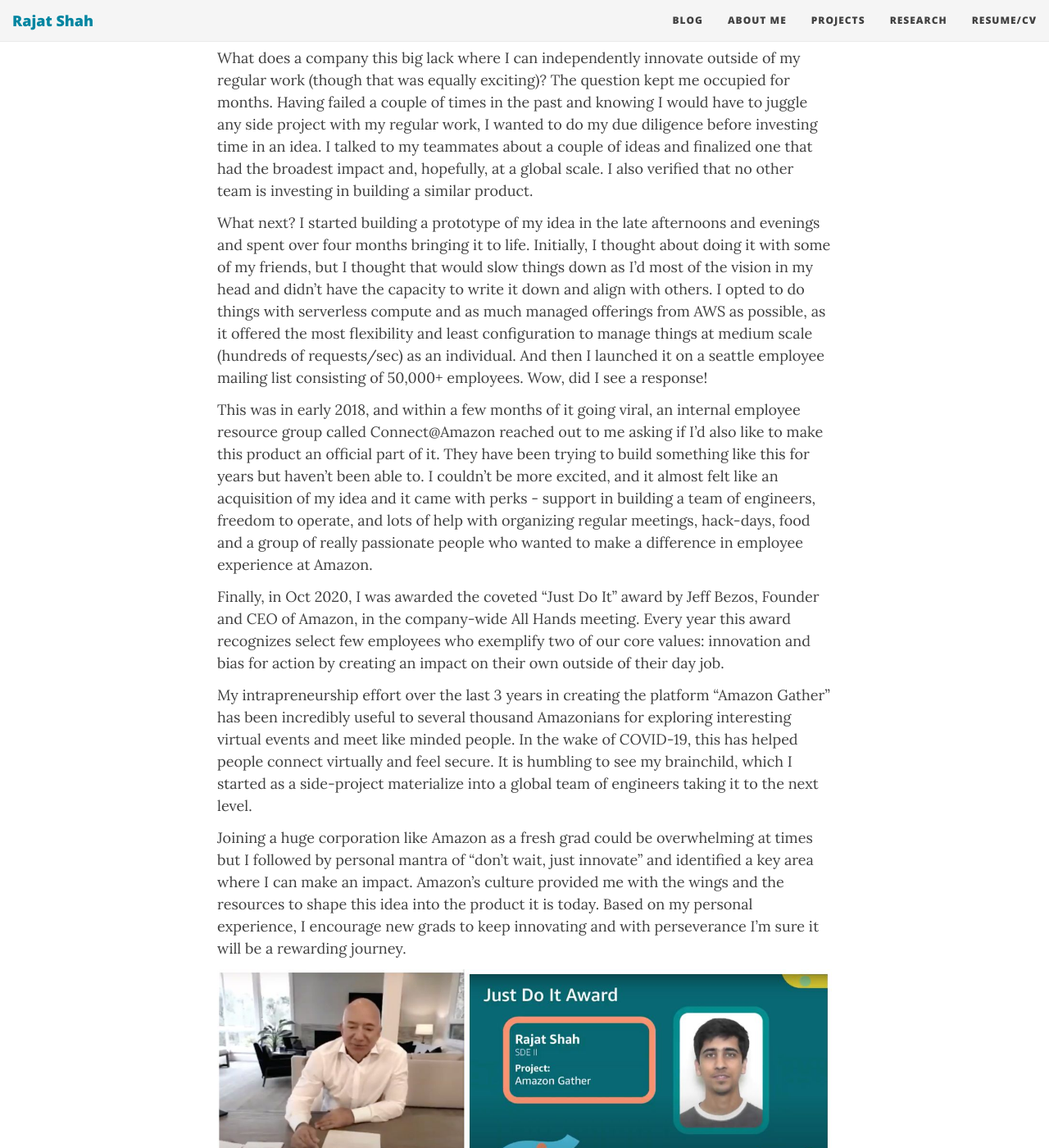
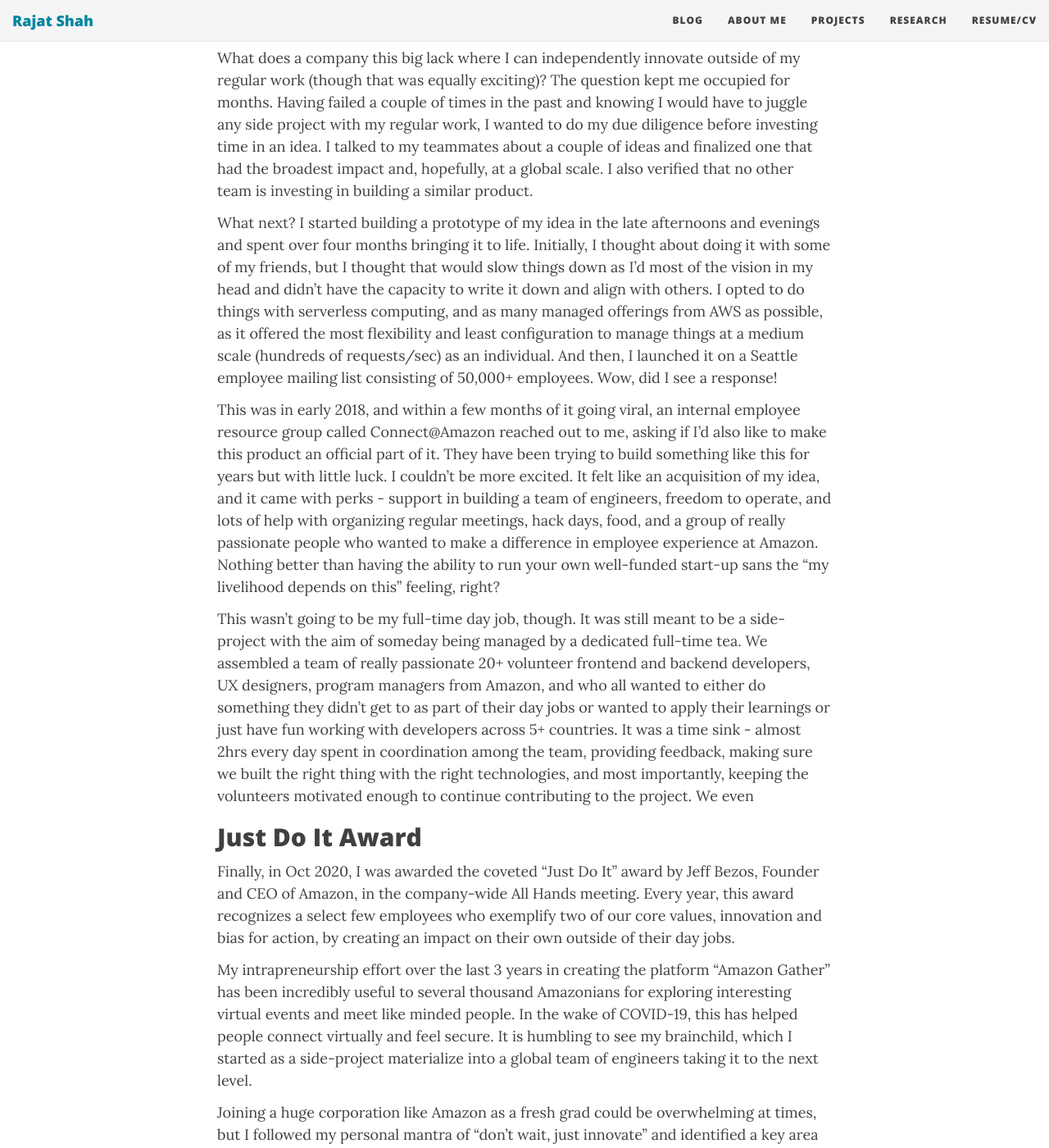
Before and after one commit to shahrajat/shahrajat.github.io, a Jekyll site: the page built from _posts/2020-12-24-amazon-just-do-it-award-jeff-bezos.md, in a window 1280 px wide and 1400 px high, scrolled down 1772 px. Shown: the whole window at 82% size. Built offline with Jekyll 4.4.1, drawn with Linux system fonts in a browser that asks for light colours; nearby versions of some CDN libraries; comment, search, counter and statistics services are not loaded; some of the changed text lies outside the part shown.

Commit message:
Update 2020-12-24-amazon-just-do-it-award-jeff-bezos.md

```diff
--- a/_posts/2020-12-24-amazon-just-do-it-award-jeff-bezos.md
+++ b/_posts/2020-12-24-amazon-just-do-it-award-jeff-bezos.md
@@ -8,34 +8,38 @@
 ---
 
 ## College years
-Back in my sophomore year in undergrad, I got obsessed with doing Software projects unrelated to my coursework. It all started when I was selected in my batch to build the complete website for my college's annual business and management festival called Consortium. Here is the [Wayback machine's snapshot](https://web.archive.org/web/20120315191008/http://www.consortiumvnit.com/index.php) of what is looked like (some of the components no longer work now that most browsers no longer support flash). C and Data Structure coursework in my freshman years had completely put me off and got me disinterested in learning programming (blame the super theoretical teaching methods?). Learning to build websites with JS, PHP, and MySQL in a team gave me much-needed confidence and introduced me to full-stack development. More importantly, I lacked formal awareness of the Software development lifecycle and the challenges of collaborating on team projects which surprisingly made it more fun. I still chuckle imagining how we used to share code among ourselves as zip files, as nobody told us what Git was. To date, nothing beats the thrill of deploying untested, unreviewed duct tape of several JQuery plugins and hacky PHP MySQL code to phpMyAdmin.
+Back in my sophomore year as an undergrad, I got obsessed with doing software projects unrelated to my coursework. It all started when I was selected in my batch to build the complete website for my college's annual business and management festival called Consortium. Here is the [Wayback machine's snapshot](https://web.archive.org/web/20120315191008/http://www.consortiumvnit.com/index.php) of what it looked like (some of the components no longer work now that most browsers no longer support flash). C and Data Structure coursework in my freshman years had completely put me off and got me disinterested in learning programming (blame the super theoretical teaching methods?). Learning to build websites with JS, PHP, and MySQL in a team gave me much-needed confidence and introduced me to full-stack development. More importantly, I lacked formal awareness of the Software development lifecycle and the challenges of collaborating on team projects, which surprisingly made it more fun. I still chuckle imagining how we used to share code among ourselves as zip files, as nobody told us what Git was. To date, nothing beats the thrill of deploying untested, unreviewed duct tape of several JQuery plugins and hacky PHP MySQL code to phpMyAdmin.
 
 Throughout my undergrad, I built enough websites to become the goto person for full-stack development in college - such as the one for our annual technical fest ([Wayback snapshot](https://web.archive.org/web/20130115195228/http://axisvnit.org/)), mid-scale systems with database scaling challenges, and even led a team of 10+ batchmates to successfully launch a social media platform for our college that supported live chats, video calls, feed and more, written mostly from scratch - well The Social Network movie had its global impact after all. Failed enough times in the process that it deserves another post. The skills and experience through these projects came in very handy during campus job placements!
 By doing these projects, I learned several key things early in my career:
 * Software development is a broad field, and building a passion for at least one niche area is critical.
 * Start with prototyping and hacking together things early on to validate a new idea.
-* Building a simple, intuitive user experience is hard, but critical for your product.
+* Building a simple, intuitive user experience is hard but critical for your product.
 * Rapid software development while working in a team is equally challenging and fun.
 
 I completed my undergrad equipped with enough skills to build useful mid-scale software and with a dream of having my own start-up one day. Along the way, I did a formal Master's as well at [NC State](https://ncsu.edu/) to get some specialization in Machine Learning, given all the craze around it.
 
 ## Amazon Days
-Right after graduation, I joined Amazon at its Seattle HQ, when it had around 500,000 employees worldwide. I considered myself very fortunate to be part of the biggest e-commerce website in the world, and I worked on unique challenges— all revolved around the common theme of doing things at scale. The public perception of Amazon makes it sound as if the 9-5 job leaves you with no energy for personal learning and growth, and I thought the entrepreneurship dreams would need to be put on the back burner. It was also not very common to see folks working on their 20% project, unlike a few other companies.
+Right after graduation, I joined Amazon at its Seattle HQ, at a time when it had around 500,000 employees worldwide. I considered myself very fortunate to be part of the biggest e-commerce website in the world, and I worked on unique challenges— all revolved around the common theme of doing things at scale. The public perception of Amazon makes it sound as if the 9-5 job leaves you with no energy for personal learning and growth, and I thought the entrepreneurship dreams would need to be put on the back burner. It was also not very common to see folks working on their 20% project, unlike a few other companies.
 
-## Just Do It Award
+## A start-up within a giant
 Within a few months, I attended my first company-wide all-hands in-person at the now-called Climate Pledge Arena. At the end of the all-hands, Jeff Bezos handed over a "Just Do It" award with a size 12 Nike shoe, to an employee who showed bias for action and innovation by doing something not part of their job. I was elated to see how the company still has so many avenues to innovate and be recognized at a global level by Jeff Bezos despite its size.
 
 What does a company this big lack where I can independently innovate outside of my regular work (though that was equally exciting)? The question kept me occupied for months. Having failed a couple of times in the past and knowing I would have to juggle any side project with my regular work, I wanted to do my due diligence before investing time in an idea. I talked to my teammates about a couple of ideas and finalized one that had the broadest impact and, hopefully, at a global scale. I also verified that no other team is investing in building a similar product.
 
-What next? I started building a prototype of my idea in the late afternoons and evenings and spent over four months bringing it to life. Initially, I thought about doing it with some of my friends, but I thought that would slow things down as I'd most of the vision in my head and didn't have the capacity to write it down and align with others. I opted to do things with serverless compute and as much managed offerings from AWS as possible, as it offered the most flexibility and least configuration to manage things at medium scale (hundreds of requests/sec) as an individual. And then I launched it on a seattle employee mailing list consisting of 50,000+ employees. Wow, did I see a response!
+What next? I started building a prototype of my idea in the late afternoons and evenings and spent over four months bringing it to life. Initially, I thought about doing it with some of my friends, but I thought that would slow things down as I'd most of the vision in my head and didn't have the capacity to write it down and align with others. I opted to do things with serverless computing, and as many managed offerings from AWS as possible, as it offered the most flexibility and least configuration to manage things at a medium scale (hundreds of requests/sec) as an individual. And then, I launched it on a Seattle employee mailing list consisting of 50,000+ employees. Wow, did I see a response!
 
-This was in early 2018, and within a few months of it going viral, an internal employee resource group called Connect@Amazon reached out to me asking if I'd also like to make this product an official part of it. They have been trying to build something like this for years but haven't been able to. I couldn't be more excited, and it almost felt like an acquisition of my idea and it came with perks - support in building a team of engineers, freedom to operate, and lots of help with organizing regular meetings, hack-days, food and a group of really passionate people who wanted to make a difference in employee experience at Amazon.
+This was in early 2018, and within a few months of it going viral, an internal employee resource group called Connect@Amazon reached out to me, asking if I'd also like to make this product an official part of it. They have been trying to build something like this for years but with little luck. I couldn't be more excited. It felt like an acquisition of my idea, and it came with perks - support in building a team of engineers, freedom to operate, and lots of help with organizing regular meetings, hack days, food, and a group of really passionate people who wanted to make a difference in employee experience at Amazon. Nothing better than having the ability to run your own well-funded start-up sans the "my livelihood depends on this" feeling, right?
 
-Finally, in Oct 2020, I was awarded the coveted "Just Do It" award by Jeff Bezos, Founder and CEO of Amazon, in the company-wide All Hands meeting. Every year this award recognizes select few employees who exemplify two of our core values: innovation and bias for action by creating an impact on their own outside of their day job.
+This wasn't going to be my full-time day job, though. It was still meant to be a side-project with the aim of someday being managed by a dedicated full-time tea. We assembled a team of really passionate 20+ volunteer frontend and backend developers, UX designers, program managers from Amazon, and who all wanted to either do something they didn't get to as part of their day jobs or wanted to apply their learnings or just have fun working with developers across 5+ countries. It was a time sink - almost 2hrs every day spent in coordination among the team, providing feedback, making sure we built the right thing with the right technologies, and most importantly, keeping the volunteers motivated enough to continue contributing to the project. We even
+
+## Just Do It Award
+
+Finally, in Oct 2020, I was awarded the coveted "Just Do It" award by Jeff Bezos, Founder and CEO of Amazon, in the company-wide All Hands meeting. Every year, this award recognizes a select few employees who exemplify two of our core values, innovation and bias for action, by creating an impact on their own outside of their day jobs.
 
 My intrapreneurship effort over the last 3 years in creating the platform "Amazon Gather" has been incredibly useful to several thousand Amazonians for exploring interesting virtual events and meet like minded people. In the wake of COVID-19, this has helped people connect virtually and feel secure. It is humbling to see my brainchild, which I started as a side-project materialize into a global team of engineers taking it to the next level.
 
-Joining a huge corporation like Amazon as a fresh grad could be overwhelming at times but I followed by personal mantra of "don't wait, just innovate" and identified a key area where I can make an impact. Amazon's culture provided me with the wings and the resources to shape this idea into the product it is today. Based on my personal experience, I encourage new grads to keep innovating and with perseverance I'm sure it will be a rewarding journey.
+Joining a huge corporation like Amazon as a fresh grad could be overwhelming at times, but I followed my personal mantra of "don't wait, just innovate" and identified a key area where I could make an impact. Amazon's culture provided me with the wings and the resources to shape this idea into the product it is today. Based on my personal experience, I encourage new grads to keep innovating, and with perseverance, I'm sure it will be a rewarding journey.
 
 
 
```
